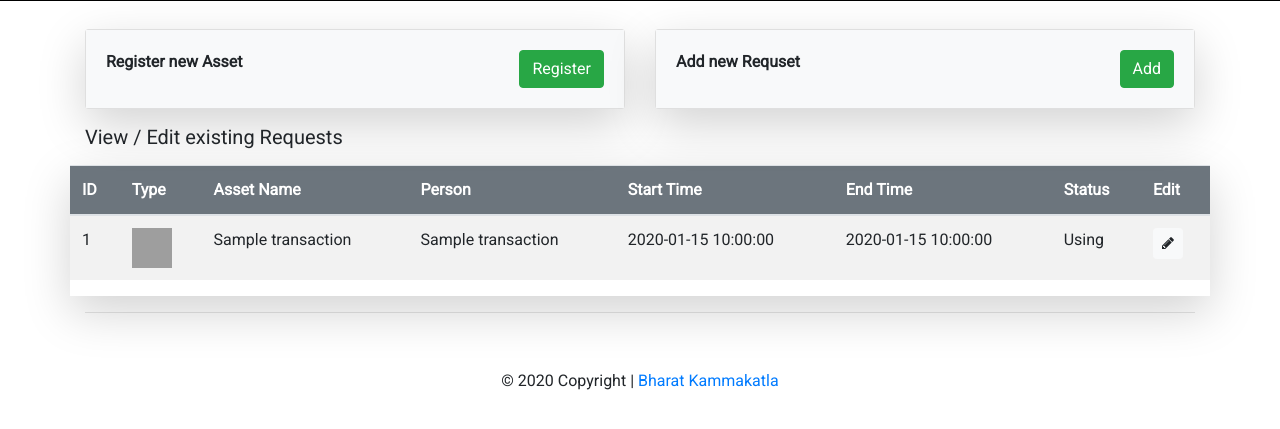
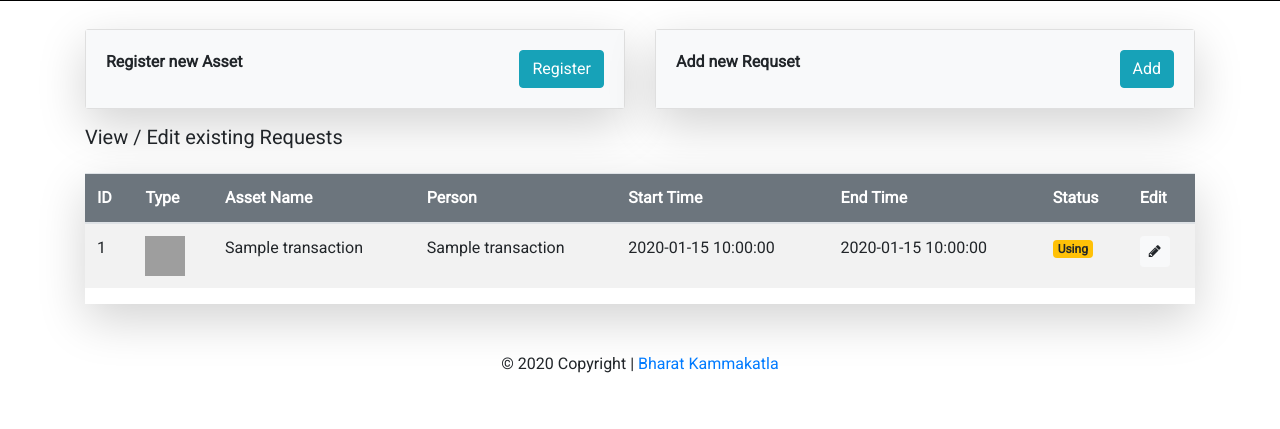
Before and after one commit to BharatKammakatla/Asset-Tracker, a Flask app: page / in a window 1280 px wide. Shown: the part 86-515 px from the top of the page. Run offline with Flask 2, Linux system fonts and the light colour scheme; tables that the repository leaves empty hold one stand-in row (values such as "Sample post"); some libraries are stand-ins or nearby versions; grey boxes are pictures that could not be loaded.

Commit message:
add bootstrap4

```diff
--- a/app/asset/templates/base.html
+++ b/app/asset/templates/base.html
@@ -80,7 +80,6 @@
 
 {# footer #}
 <div class="container">
-    <hr>
     <div class="row">
         <div class="col">
             {% block footer %}
--- a/app/asset/templates/home.html
+++ b/app/asset/templates/home.html
@@ -8,7 +8,7 @@
             <div class="card shadow-lg my-2">
                 <div class="card-body bg-light">
                     <b>Register new Asset</b>
-                    <a href="{{ url_for('main.add_asset') }}" class="btn btn-success pull-right">Register</a>
+                    <a href="{{ url_for('main.add_asset') }}" class="btn btn-info pull-right">Register</a>
                 </div>
             </div>
         </div>
@@ -16,7 +16,7 @@
             <div class="card shadow-lg my-2">
                 <div class="card-body bg-light">
                     <b>Add new Requset</b>
-                    <a href="{{ url_for('main.add_transaction') }}" class="btn btn-success pull-right">Add</a>
+                    <a href="{{ url_for('main.add_transaction') }}" class="btn btn-info pull-right">Add</a>
                 </div>
             </div>
         </div>
@@ -25,6 +25,7 @@
         <div class="col-12 my-2">
             <h5>View / Edit existing Requests</h5>
         </div>
+        <div class="col-12 my-2">
             <div class="table-responsive shadow-lg">
                 <table class="table table-striped table-hover">
                     <thead class="p-3 mb-2 bg-secondary text-white">
@@ -49,13 +50,14 @@
                         <td> {{ transaction.start_time }}</td>
                         <td> {{ transaction.end_time }}</td>
                         <td> {% if transaction.status == 'In Use' %}
-                        <span class="label label-warning">Using</span>
+                            <span class="badge badge-warning">Using</span>
                             {% else %}
-                        <span class="label label-success">Store</span>
+                            <span class="badge badge-success">Store</span>
                             {% endif %}
                         </td>
                         <td>
-                        <a class="btn btn-light btn-sm" href="{{ url_for('main.edit_transaction', id=transaction.id) }}"
+                            <a class="btn btn-light btn-sm"
+                               href="{{ url_for('main.edit_transaction', id=transaction.id) }}"
                                role="button">
                                 <i class="fa fa-pencil" aria-hidden="true"></i>
                             </a>
@@ -67,5 +69,6 @@
             </div>
         </div>
     </div>
+</div>
 
 {% endblock %}
--- a/app/auth/templates/404.html
+++ b/app/auth/templates/404.html
@@ -1,9 +1,8 @@
 {% extends 'base.html' %}
 
 {% block content %}
-    <br>
     <div class="container" style="margin-left: 16%">
         <h4>Sorry, the page you are looking could not be found ...</h4><br>
-        <span class="label label-primary"><a href="{{ url_for('main.display_transactions') }}" style="color: floralwhite"> Back To Home </a></span>
+        <span class="badge badge-primary"><a href="{{ url_for('main.display_transactions') }}" style="color: floralwhite"> Back To Home </a></span>
     </div>
 {% endblock %}
```
Also changed, not shown: app/asset/templates/add_asset.html (+7 -4 lines), app/asset/templates/add_transaction.html (+7 -4 lines), app/asset/templates/edit_transaction.html (+7 -4 lines), app/auth/templates/login.html (+9 -10 lines), app/auth/templates/registration.html (+9 -10 lines). Lines whose indentation alone changed are shown as unchanged.
